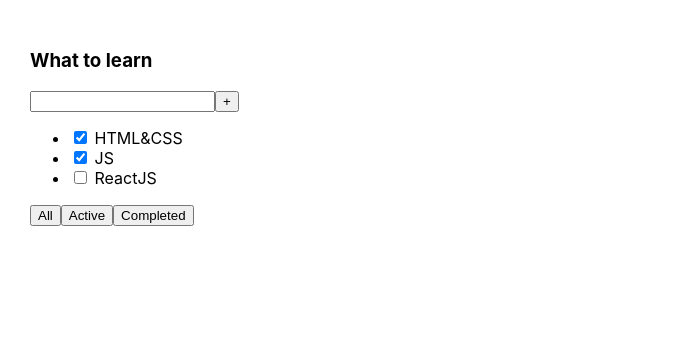
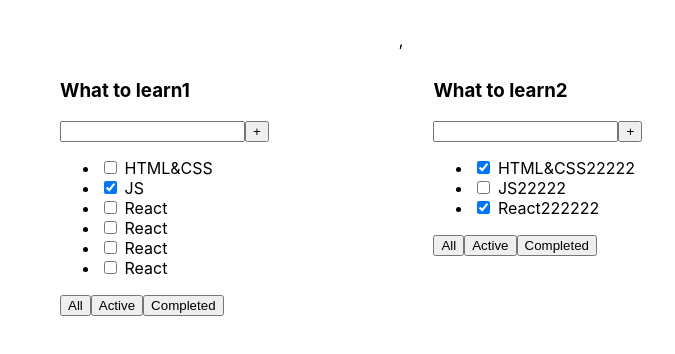
Before and after one commit to gdezpd/todolist-ts-1, a React (Create React App) app: page / in a window 1280 px wide. Shown: the top 354 px of the page, without its empty margins (0-675 px from the left). Built offline with nearby package versions, Linux system fonts and the light colour scheme.

Commit message:
lessons 1

```diff
--- a/src/App.tsx
+++ b/src/App.tsx
@@ -1,26 +1,27 @@
 import React from 'react';
 import './App.css';
+import {Todolist} from './Todolist';
 
 function App() {
+    let arrForTodolist1=[
+        {id:1, title:'HTML&CSS', isDone:false},
+        {id:2, title:'JS', isDone:true},
+        {id:3, title:'React', isDone:false},
+        {id:3, title:'React', isDone:false},
+        {id:3, title:'React', isDone:false},
+        {id:3, title:'React', isDone:false},
+    ]
+
+    let arrForTodolist2 = [
+        {id:1, title:'HTML&CSS22222', isDone:true},
+        {id:2, title:'JS22222', isDone:false},
+        {id:3, title:'React222222', isDone:true},
+    ]
+
     return (
         <div className="App">
-            <div>
-                <h3>What to learn</h3>
-                <div>
-                    <input/>
-                    <button>+</button>
-                </div>
-                <ul>
-                    <li><input type="checkbox" checked={true}/> <span>HTML&CSS</span></li>
-                    <li><input type="checkbox" checked={true}/> <span>JS</span></li>
-                    <li><input type="checkbox" checked={false}/> <span>ReactJS</span></li>
-                </ul>
-                <div>
-                    <button>All</button>
-                    <button>Active</button>
-                    <button>Completed</button>
-                </div>
-            </div>
+            <Todolist ogurcy={'What to learn1'} arrForTodolist1={arrForTodolist1}/>,
+            <Todolist pomidory={'What to learn2'} arrForTodolist1={arrForTodolist2}/>
         </div>
     );
 }
--- /dev/null
+++ b/src/Todolist.tsx
@@ -0,0 +1,44 @@
+import React from 'react';
+
+type propsType = {
+    ogurcy?:string
+    pomidory?:string
+    arrForTodolist1: Array<inArray>
+}
+type inArray = {
+    id:number,
+    title:string,
+    isDone:boolean
+}
+
+export const Todolist=(props:propsType)=> {
+    return (
+        <div className="App">
+            <div>
+                <h3>{props.ogurcy}</h3>
+                <h3>{props.pomidory}</h3>
+                <div>
+                    <input/>
+                    <button>+</button>
+                </div>
+                <ul>
+                    {props.arrForTodolist1.map(m=>{
+                        return(
+                        <li><input type="checkbox" checked={m.isDone}/> <span>{m.title}</span></li>
+                        )
+                    })}
+
+
+                    {/*<li><input type="checkbox" checked={props.arrForTodolist1[0].isDone}/> <span>{props.arrForTodolist1[0].title}</span></li>*/}
+                    {/*<li><input type="checkbox" checked={props.arrForTodolist1[1].isDone}/> <span>{props.arrForTodolist1[1].title}</span></li>*/}
+                    {/*<li><input type="checkbox" checked={props.arrForTodolist1[2].isDone}/> <span>{props.arrForTodolist1[2].title}</span></li>*/}
+                </ul>
+                <div>
+                    <button>All</button>
+                    <button>Active</button>
+                    <button>Completed</button>
+                </div>
+            </div>
+        </div>
+    )
+}
--- a/src/index.tsx
+++ b/src/index.tsx
@@ -4,7 +4,11 @@ import './index.css';
 import App from './App';
 import * as serviceWorker from './serviceWorker';
 
-ReactDOM.render(<App />,  document.getElementById('root'));
+ReactDOM.render(
+    <div>
+        <App />
+    </div>
+    ,  document.getElementById('root'));
 
 // If you want your app to work offline and load faster, you can change
 // unregister() to register() below. Note this comes with some pitfalls.
```
